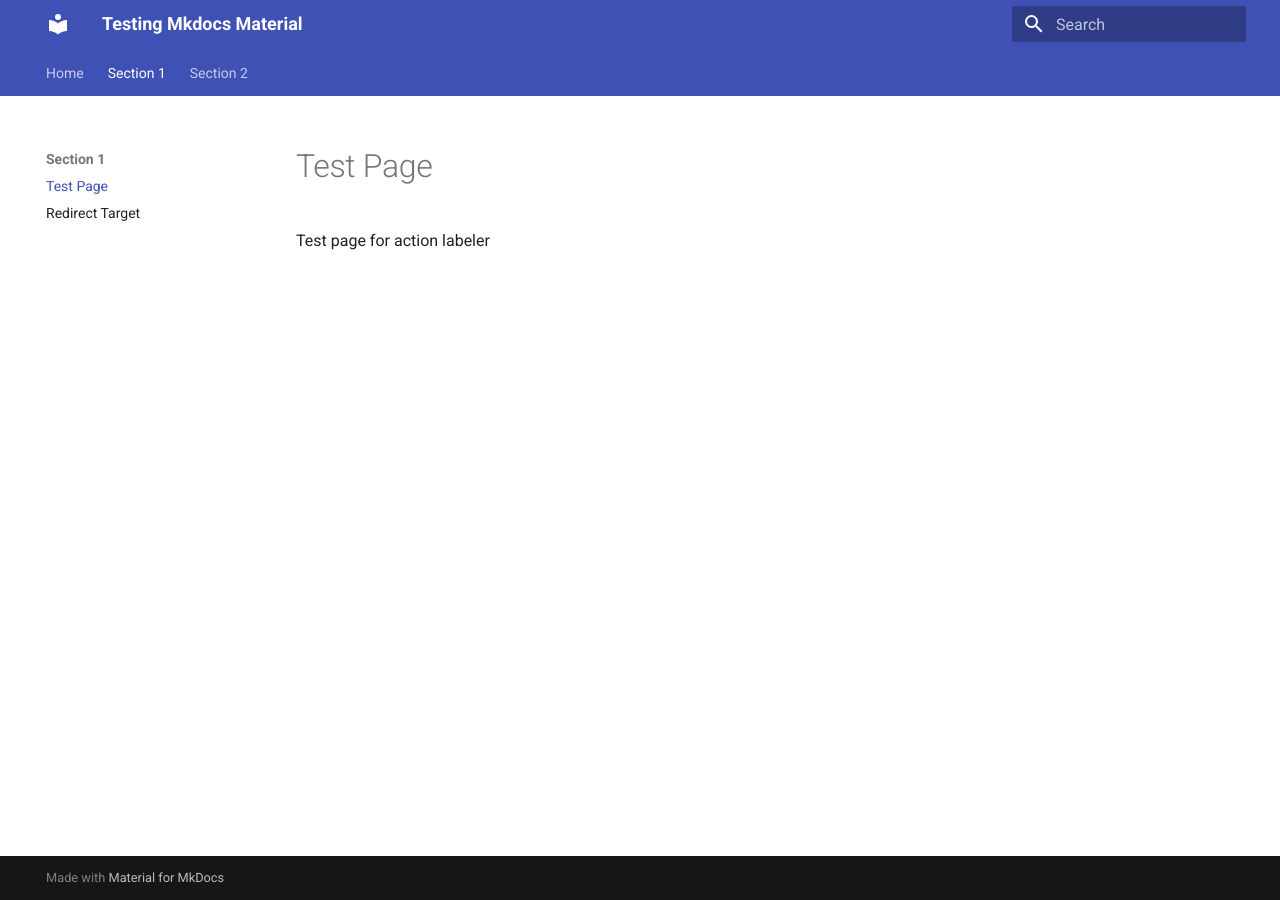
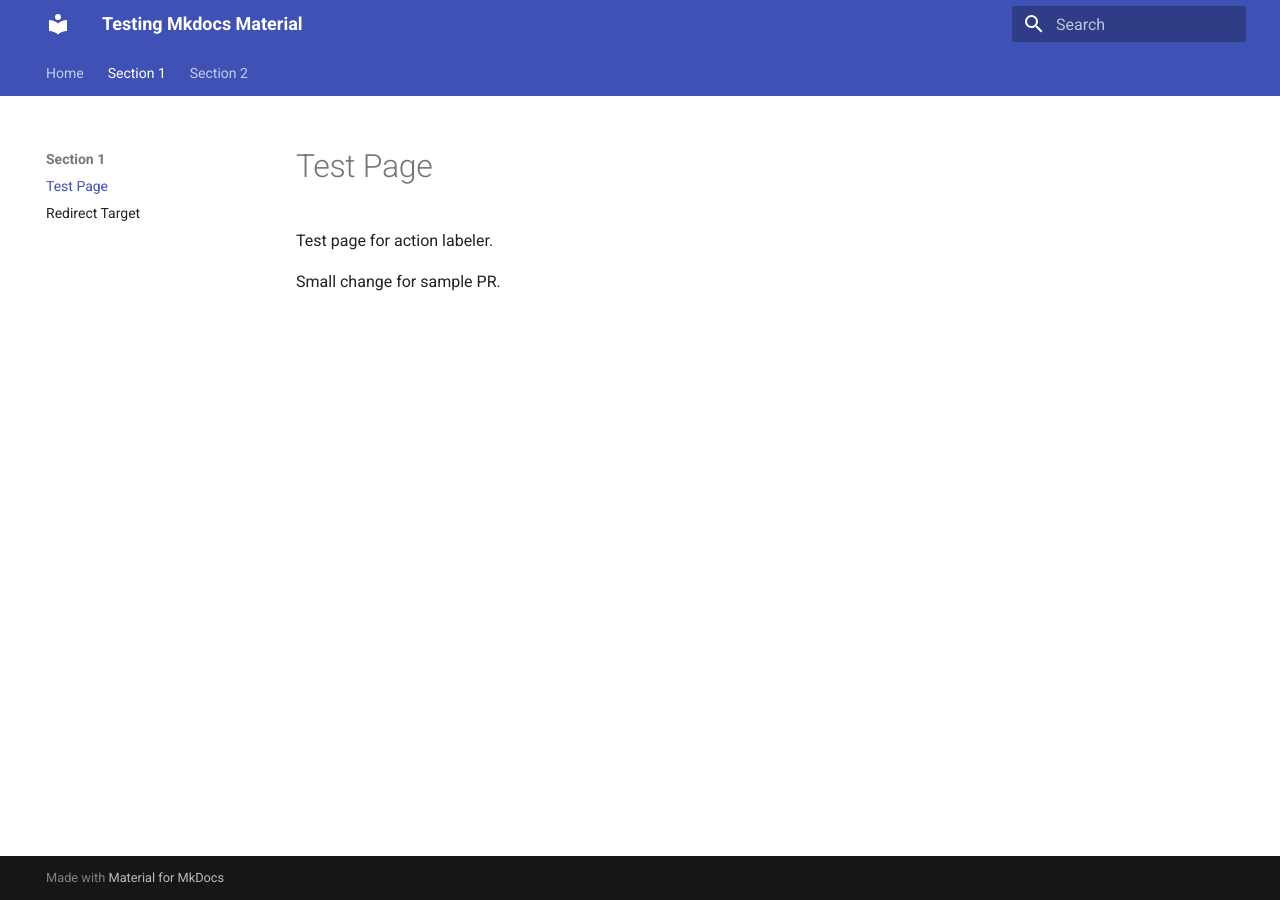
Before and after one commit to Valastiri/test-mk, an MkDocs documentation site: the page built from docs/section-1/sample.md, in a window 1280 px wide. Built offline with MkDocs 1.6.1 and Material for MkDocs 9.7.7, drawn with Linux system fonts in a browser that asks for light colours; the version menu is left out.

Commit message:
chore: test new actions on master

```diff
--- a/docs/section-1/sample.md
+++ b/docs/section-1/sample.md
@@ -1,3 +1,5 @@
 # Test Page
 
-Test page for action labeler
+Test page for action labeler.
+
+Small change for sample PR.
```
Also changed, not shown: .github/CHANGELOG.md.
